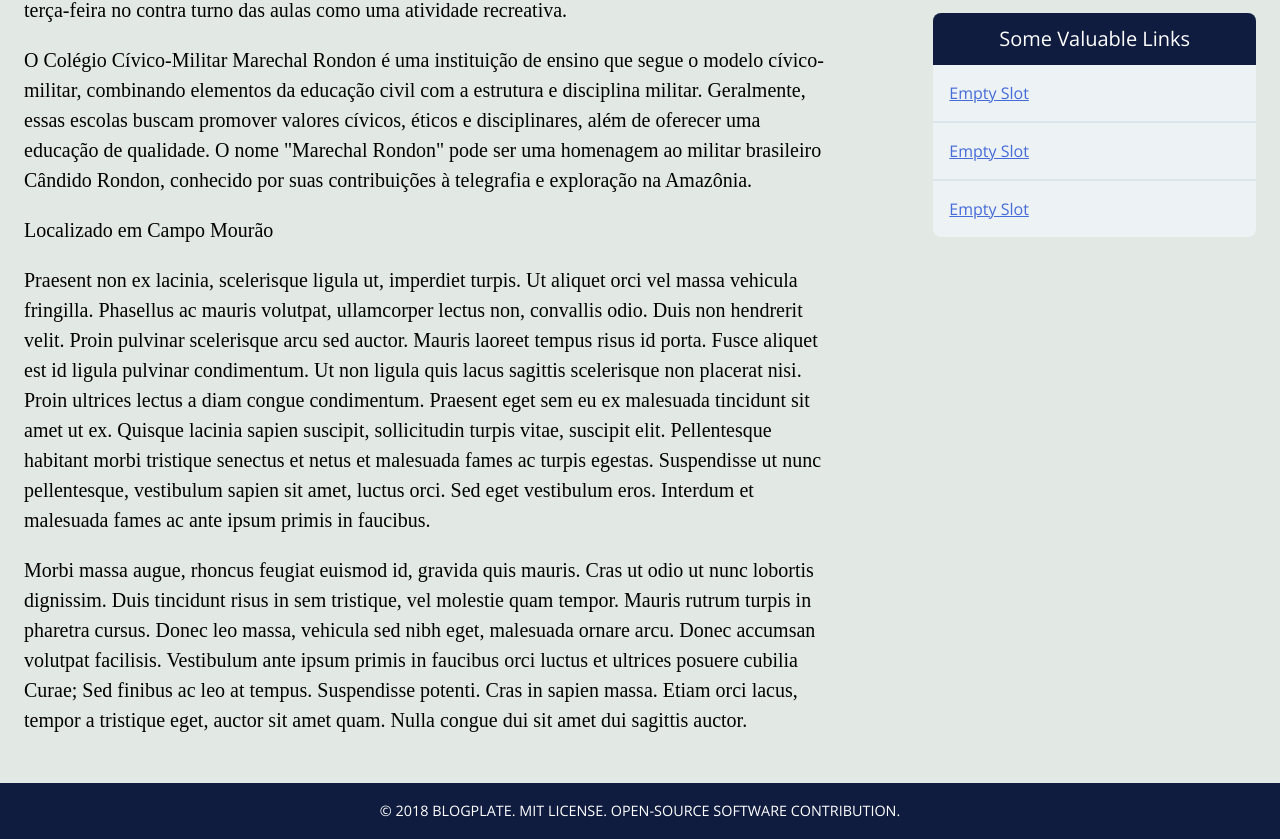
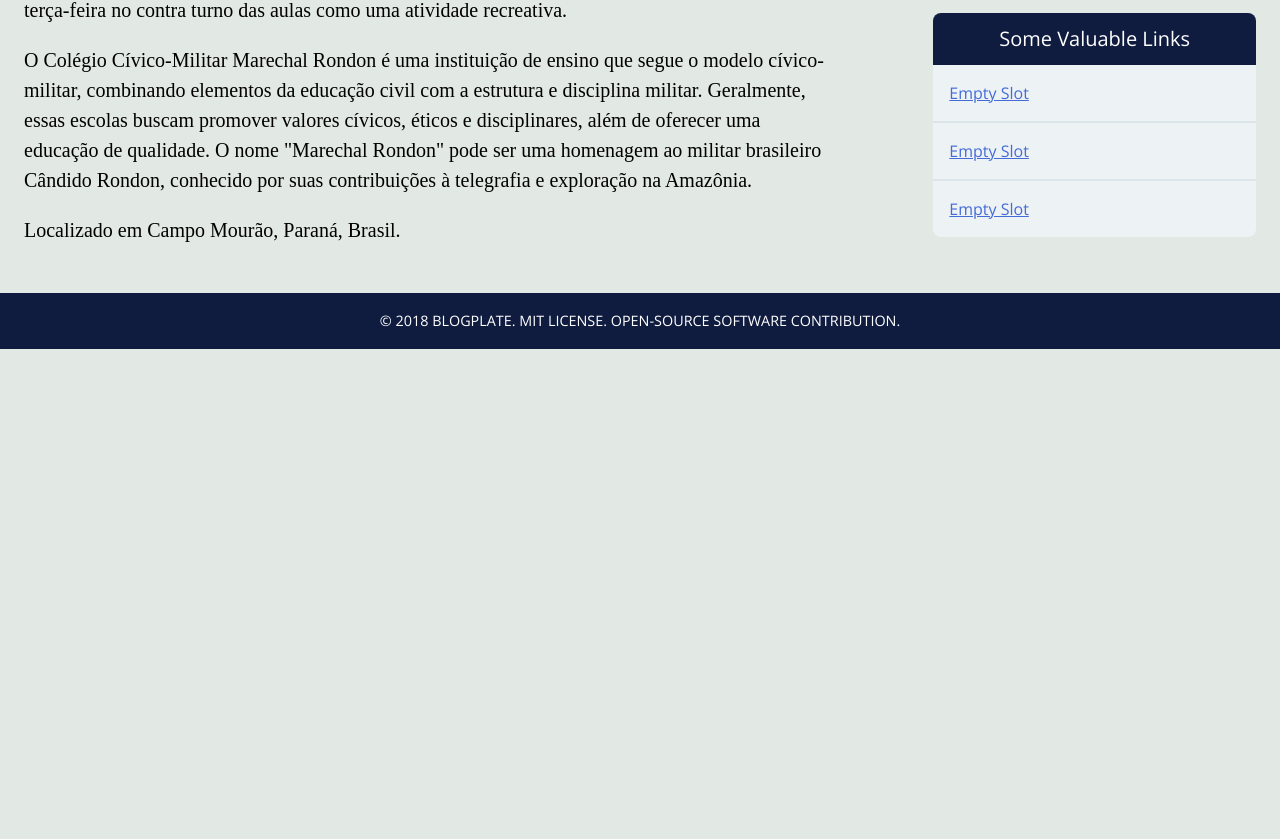
Before and after one commit to Martins063/trabalhorondon, a plain HTML site: page index.html in a window 1280 px wide. Shown: the part 820-1659 px from the top of the page. After the commit the page ends 1169 px from the top, so only its background shows below. Drawn offline with nearby package versions, Linux system fonts and the light colour scheme.

Commit message:
Update index.html

```diff
--- a/index.html
+++ b/index.html
@@ -60,36 +60,9 @@
           </p>
 
           <p>
-            Localizado em Campo Mourão
+            Localizado em Campo Mourão, Paraná, Brasil.
           </p>
 
-          <p>
-            Praesent non ex lacinia, scelerisque ligula ut, imperdiet turpis. Ut
-            aliquet orci vel massa vehicula fringilla. Phasellus ac mauris
-            volutpat, ullamcorper lectus non, convallis odio. Duis non hendrerit
-            velit. Proin pulvinar scelerisque arcu sed auctor. Mauris laoreet
-            tempus risus id porta. Fusce aliquet est id ligula pulvinar
-            condimentum. Ut non ligula quis lacus sagittis scelerisque non
-            placerat nisi. Proin ultrices lectus a diam congue condimentum.
-            Praesent eget sem eu ex malesuada tincidunt sit amet ut ex. Quisque
-            lacinia sapien suscipit, sollicitudin turpis vitae, suscipit elit.
-            Pellentesque habitant morbi tristique senectus et netus et malesuada
-            fames ac turpis egestas. Suspendisse ut nunc pellentesque,
-            vestibulum sapien sit amet, luctus orci. Sed eget vestibulum eros.
-            Interdum et malesuada fames ac ante ipsum primis in faucibus.
-          </p>
-
-          <p>
-            Morbi massa augue, rhoncus feugiat euismod id, gravida quis mauris.
-            Cras ut odio ut nunc lobortis dignissim. Duis tincidunt risus in sem
-            tristique, vel molestie quam tempor. Mauris rutrum turpis in
-            pharetra cursus. Donec leo massa, vehicula sed nibh eget, malesuada
-            ornare arcu. Donec accumsan volutpat facilisis. Vestibulum ante
-            ipsum primis in faucibus orci luctus et ultrices posuere cubilia
-            Curae; Sed finibus ac leo at tempus. Suspendisse potenti. Cras in
-            sapien massa. Etiam orci lacus, tempor a tristique eget, auctor sit
-            amet quam. Nulla congue dui sit amet dui sagittis auctor.
-          </p>
         </article>
 
         <div class="sidebar">
```
